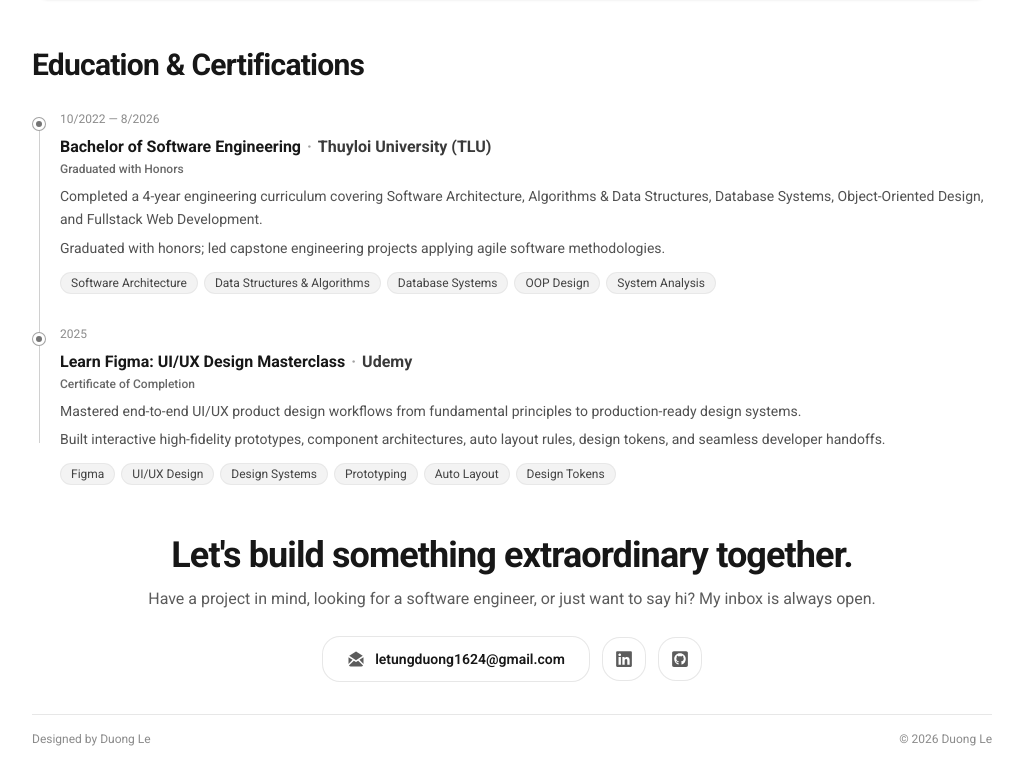
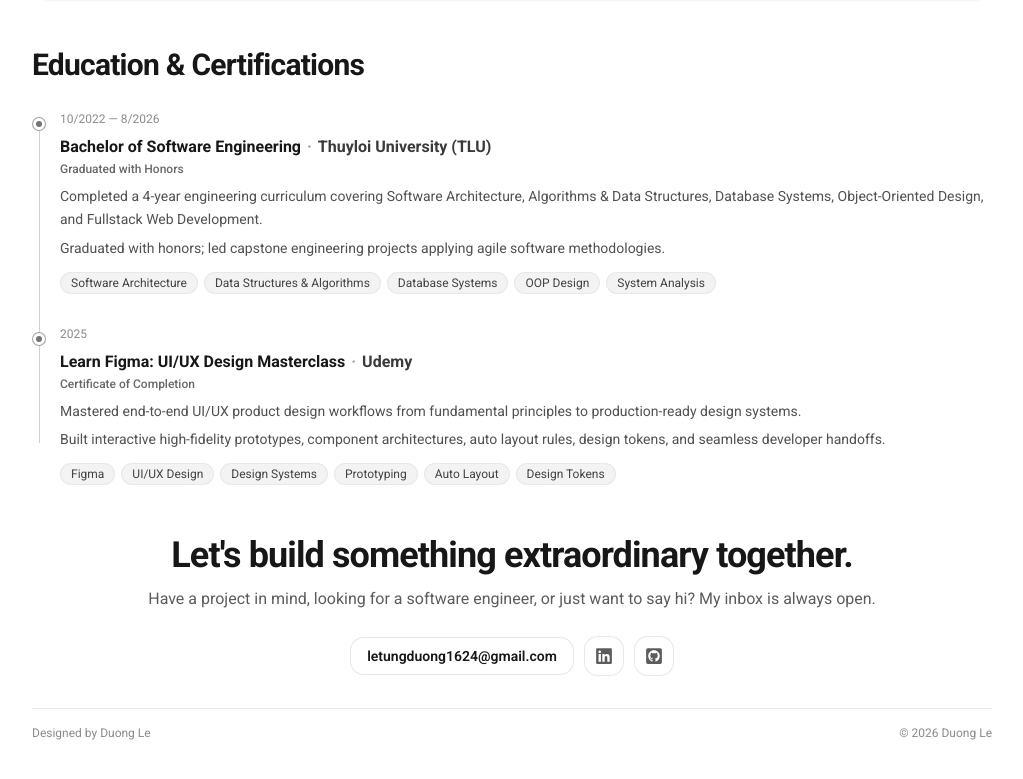
Before and after one commit to ldngduong/portfolio, a Next.js app: page / in a window 1280 px wide. Shown: the part 2252-3031 px from the top of the page, without its empty margins (128-1151 px from the left). Built offline with nearby package versions, Linux system fonts and the light colour scheme.

Commit message:
update portfolio

```diff
--- a/components/common/ContactDialog.tsx
+++ b/components/common/ContactDialog.tsx
@@ -2,7 +2,6 @@
 
 import Link from 'next/link';
 import { FaGithubSquare, FaLinkedin } from 'react-icons/fa';
-import { TbMailOpenedFilled } from 'react-icons/tb';
 import { CardCornerPixelBloom } from '@/components/common/CardCornerPixelBloom';
 import {
   Dialog,
@@ -34,14 +33,13 @@ export function ContactDialog({ open, onOpenChange }: ContactDialogProps) {
           </div>
 
           {/* Action Row */}
-          <div className="flex flex-wrap items-center justify-center gap-3 pt-2">
-            {/* Email Button */}
+          <div className="flex flex-wrap items-center justify-center gap-2.5 pt-2">
+            {/* Email Button: không icon, padding nhỏ gọn */}
             <a
               href="mailto:letungduong1624@gmail.com"
-              className="group/btn relative overflow-hidden inline-flex items-center gap-2.5 px-5 sm:px-6 py-2.5 sm:py-3 rounded-2xl border border-text-black/10 bg-white/90 hover:bg-white hover:border-text-black/25 hover:shadow-md text-xs sm:text-sm font-semibold text-text-black transition-all duration-300 cursor-pointer"
+              className="group/btn relative overflow-hidden inline-flex items-center px-3.5 sm:px-4 py-1.5 sm:py-2 rounded-xl border border-text-black/10 bg-white/90 hover:bg-white hover:border-text-black/25 hover:shadow-md text-xs sm:text-sm font-semibold text-text-black transition-all duration-300 cursor-pointer"
             >
-              <TbMailOpenedFilled className="text-base sm:text-lg text-text-black/70 group-hover/btn:text-text-black transition-colors" />
-              <span>letungduong1624@gmail.com</span>
+              <span className="relative z-20 pointer-events-none">letungduong1624@gmail.com</span>
             </a>
 
             {/* LinkedIn */}
@@ -50,7 +48,7 @@ export function ContactDialog({ open, onOpenChange }: ContactDialogProps) {
               target="_blank"
               rel="noopener noreferrer"
               aria-label="LinkedIn Profile"
-              className="p-2.5 sm:p-3 rounded-2xl border border-text-black/10 bg-white/90 hover:bg-white hover:border-text-black/25 hover:shadow-md text-text-black/70 hover:text-text-black transition-all duration-300 cursor-pointer"
+              className="p-2 sm:p-2.5 rounded-xl border border-text-black/10 bg-white/90 hover:bg-white hover:border-text-black/25 hover:shadow-md text-text-black/70 hover:text-text-black transition-all duration-300 cursor-pointer"
               title="LinkedIn Profile"
             >
               <FaLinkedin className="text-base sm:text-lg" />
@@ -62,7 +60,7 @@ export function ContactDialog({ open, onOpenChange }: ContactDialogProps) {
               target="_blank"
               rel="noopener noreferrer"
               aria-label="GitHub Profile"
-              className="p-2.5 sm:p-3 rounded-2xl border border-text-black/10 bg-white/90 hover:bg-white hover:border-text-black/25 hover:shadow-md text-text-black/70 hover:text-text-black transition-all duration-300 cursor-pointer"
+              className="p-2 sm:p-2.5 rounded-xl border border-text-black/10 bg-white/90 hover:bg-white hover:border-text-black/25 hover:shadow-md text-text-black/70 hover:text-text-black transition-all duration-300 cursor-pointer"
               title="GitHub Profile"
             >
               <FaGithubSquare className="text-base sm:text-lg" />
--- a/features/home/components/CtaSection.tsx
+++ b/features/home/components/CtaSection.tsx
@@ -2,7 +2,6 @@
 
 import Link from 'next/link';
 import { FaGithubSquare, FaLinkedin } from 'react-icons/fa';
-import { TbMailOpenedFilled } from 'react-icons/tb';
 import { CardCornerPixelBloom } from '@/components/common/CardCornerPixelBloom';
 
 export function CtaSection() {
@@ -19,15 +18,14 @@ export function CtaSection() {
           </p>
         </div>
 
-        {/* Action Row */}
-        <div className="flex flex-wrap items-center justify-center gap-3 pt-1">
-          {/* Email button */}
+        {/* Action Row: Giảm padding và xóa icon email */}
+        <div className="flex flex-wrap items-center justify-center gap-2.5 pt-1">
+          {/* Email button: không icon, padding nhỏ gọn */}
           <a
             href="mailto:letungduong1624@gmail.com"
-            className="group relative overflow-hidden inline-flex items-center gap-2.5 px-5 sm:px-6 py-2.5 sm:py-3 rounded-2xl border border-text-black/10 bg-white/70 hover:bg-white hover:border-text-black/25 hover:shadow-lg text-xs sm:text-sm font-semibold text-text-black transition-all duration-300 cursor-pointer"
+            className="group relative overflow-hidden inline-flex items-center px-3.5 sm:px-4 py-1.5 sm:py-2 rounded-xl border border-text-black/10 bg-white/70 hover:bg-white hover:border-text-black/25 hover:shadow-md text-xs sm:text-sm font-semibold text-text-black transition-all duration-300 cursor-pointer"
           >
             <CardCornerPixelBloom />
-            <TbMailOpenedFilled className="text-base sm:text-lg text-text-black/70 group-hover:text-text-black transition-colors relative z-20 pointer-events-none" />
             <span className="relative z-20 pointer-events-none">letungduong1624@gmail.com</span>
           </a>
 
@@ -37,7 +35,7 @@ export function CtaSection() {
             target="_blank"
             rel="noopener noreferrer"
             aria-label="LinkedIn Profile"
-            className="group relative overflow-hidden p-2.5 sm:p-3 rounded-2xl border border-text-black/10 bg-white/70 hover:bg-white hover:border-text-black/25 hover:shadow-lg text-text-black/70 hover:text-text-black transition-all duration-300 cursor-pointer"
+            className="group relative overflow-hidden p-2 sm:p-2.5 rounded-xl border border-text-black/10 bg-white/70 hover:bg-white hover:border-text-black/25 hover:shadow-md text-text-black/70 hover:text-text-black transition-all duration-300 cursor-pointer"
             title="LinkedIn Profile"
           >
             <CardCornerPixelBloom />
@@ -50,7 +48,7 @@ export function CtaSection() {
             target="_blank"
             rel="noopener noreferrer"
             aria-label="GitHub Profile"
-            className="group relative overflow-hidden p-2.5 sm:p-3 rounded-2xl border border-text-black/10 bg-white/70 hover:bg-white hover:border-text-black/25 hover:shadow-lg text-text-black/70 hover:text-text-black transition-all duration-300 cursor-pointer"
+            className="group relative overflow-hidden p-2 sm:p-2.5 rounded-xl border border-text-black/10 bg-white/70 hover:bg-white hover:border-text-black/25 hover:shadow-lg text-text-black/70 hover:text-text-black transition-all duration-300 cursor-pointer"
             title="GitHub Profile"
           >
             <CardCornerPixelBloom />
```
